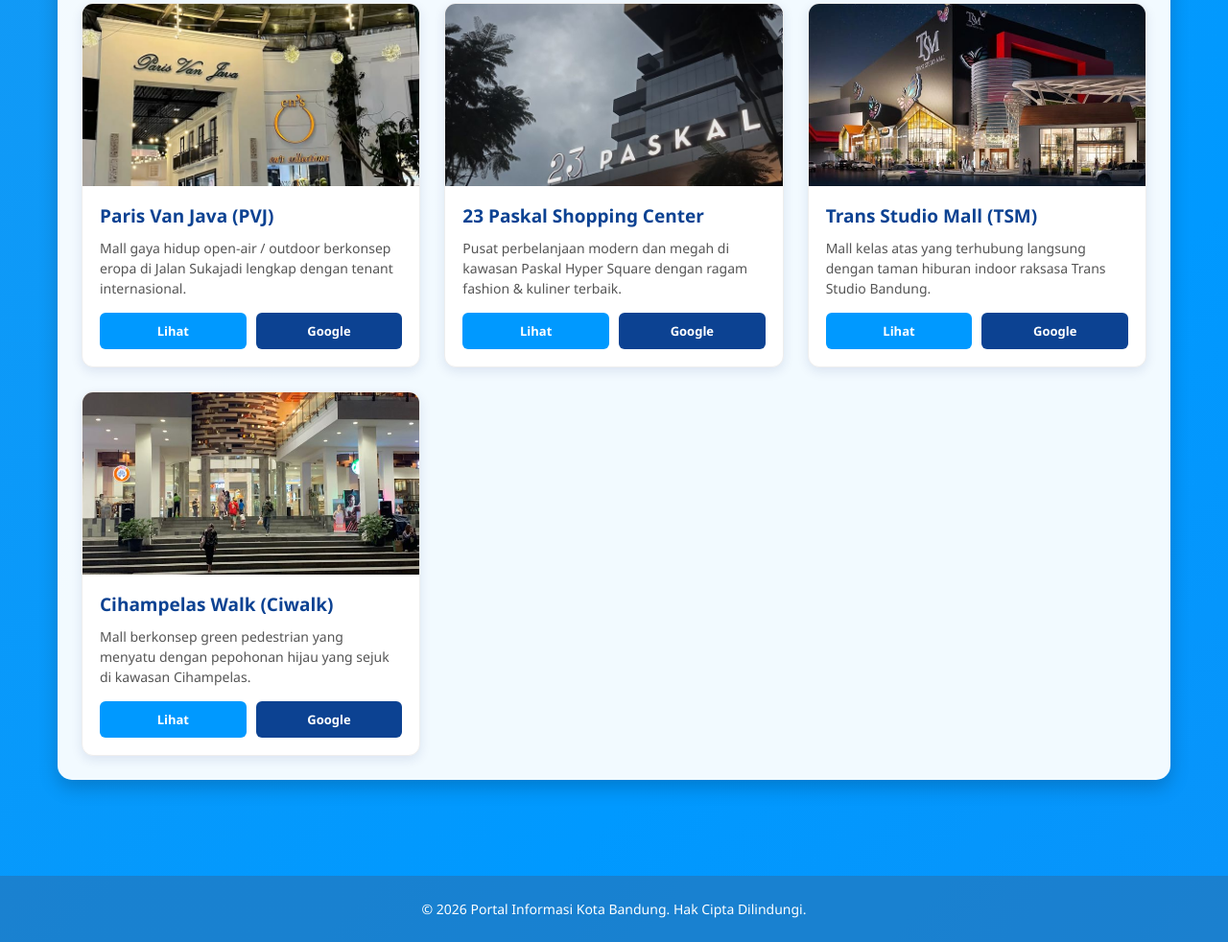
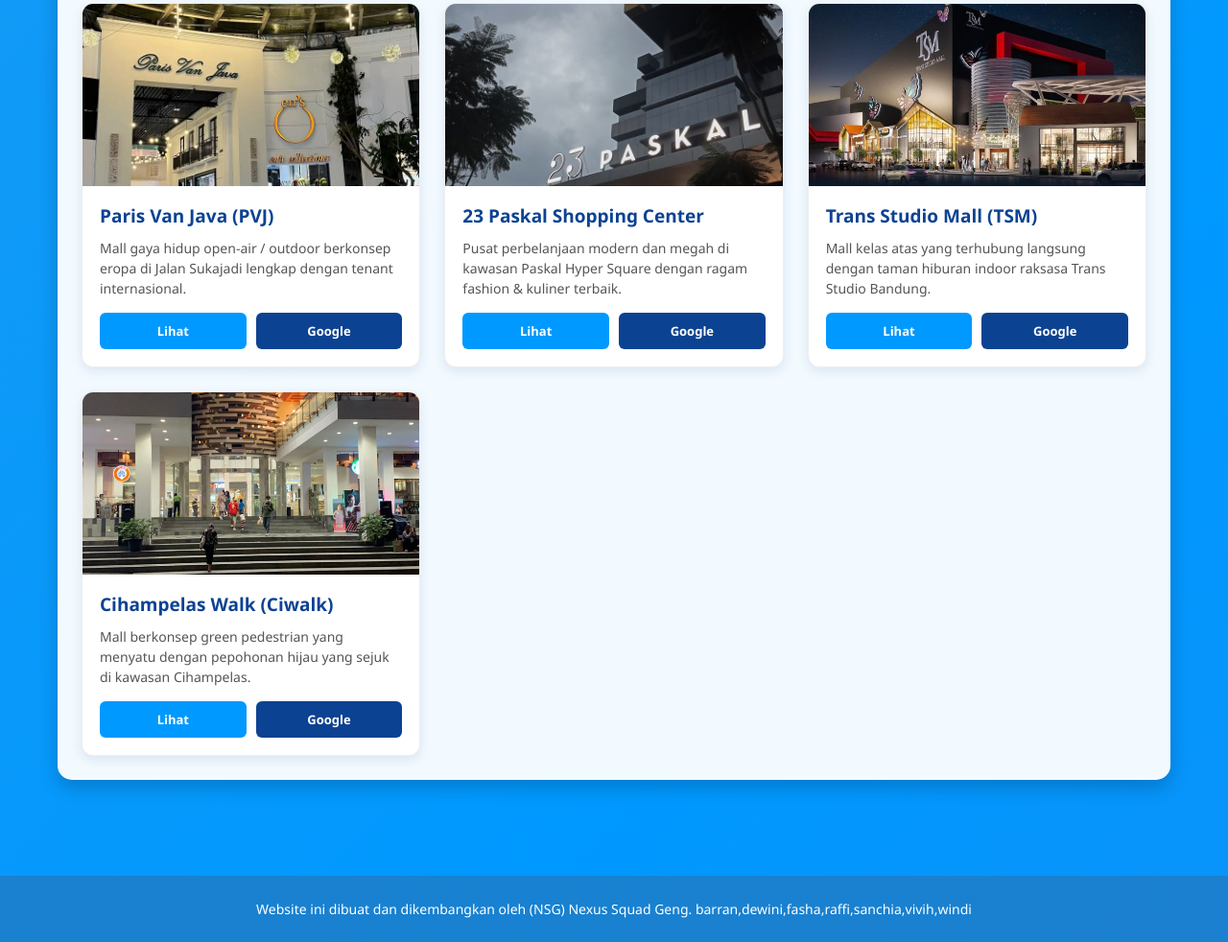
Before and after one commit to windi664/squadnexusgeng, a plain HTML site: page cobacoba.html in a window 1280 px wide. Shown: the part 2842-3824 px from the top of the page at 96% size. Drawn offline with Linux system fonts and the light colour scheme.

Commit message:
Add initial HTML structure for Bandung tourism site

```diff
--- a/cobacoba.html
+++ b/cobacoba.html
@@ -641,7 +641,8 @@
 
     <!-- FOOTER -->
     <footer>
-        <p>&copy; 2026 Portal Informasi Kota Bandung. Hak Cipta Dilindungi.</p>
+        <p>Website ini dibuat dan dikembangkan oleh (NSG) Nexus Squad Geng.
+            barran,dewini,fasha,raffi,sanchia,vivih,windi</p>
     </footer>
 
     <!-- JAVASCRIPT LOGIC -->
```
